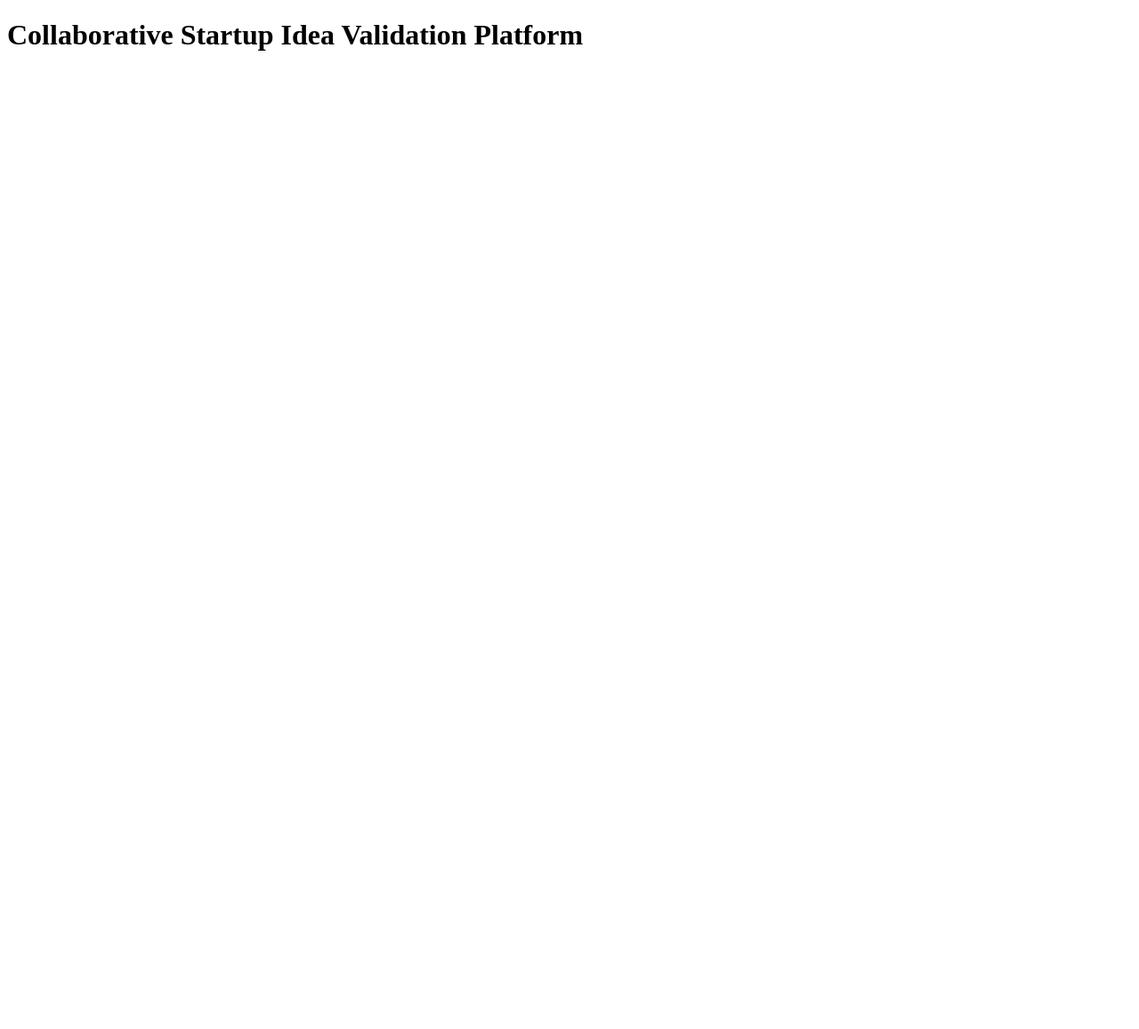
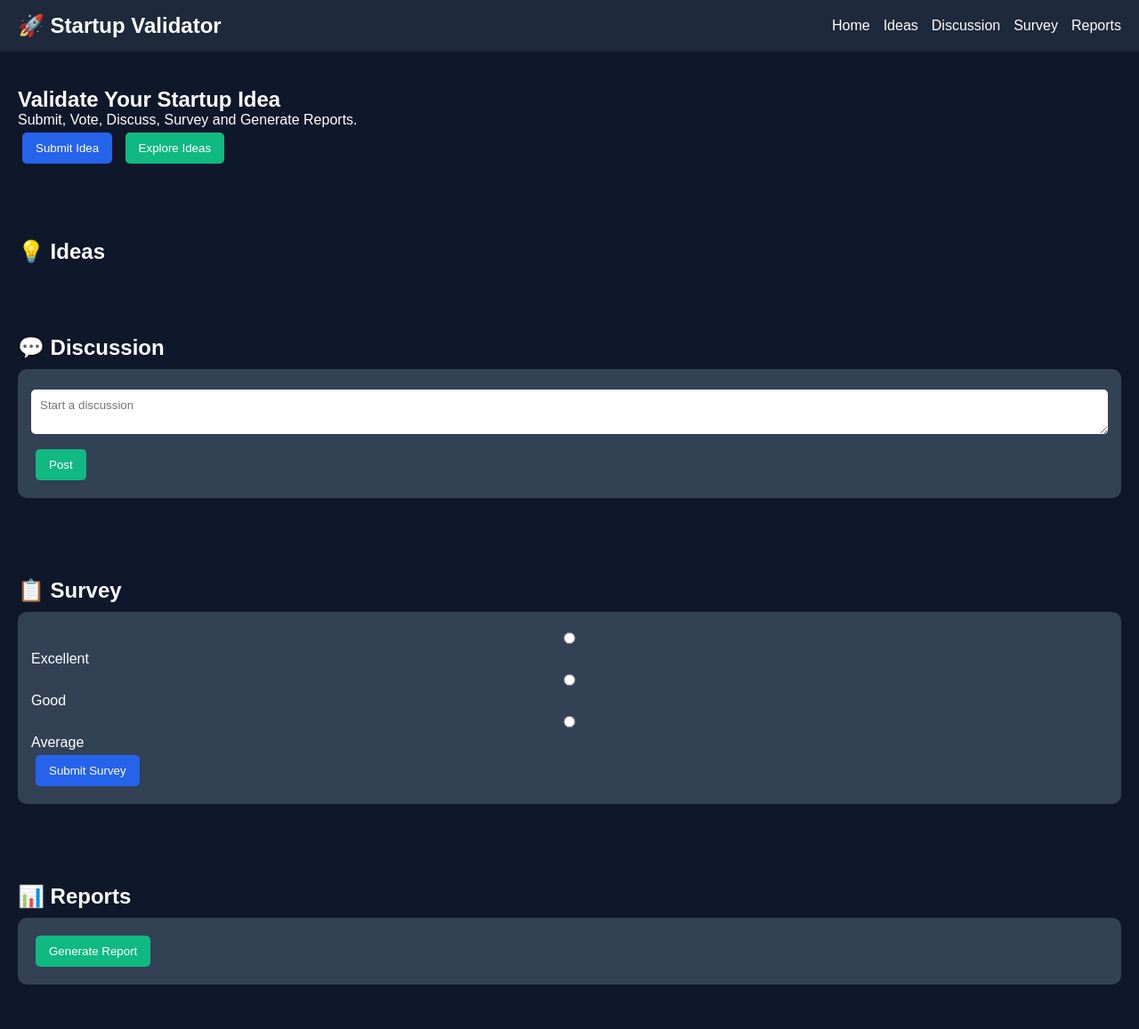
Before and after one commit to vu241fa04c70-tech/teamwork, a Flask app: template templates/index.html in a window 1280 px wide. Shown: the whole page at 89% size. Before the commit the page ends 57 px from the top, so only its background shows below. Run offline with Flask 3, Linux system fonts and the light colour scheme; the template is opened without the code that fills it, so the values that code supplies are empty.

Commit message:
ui added

```diff
--- a/app.py
+++ b/app.py
@@ -1,5 +1,7 @@
-from flask import Flask
+from flask import Flask, render_template
+from flask_cors import CORS
 from flasgger import Swagger
+
 from config.database import db
 
 from routes.auth_routes import auth_bp
@@ -12,12 +14,17 @@ from routes.dashboard_routes import dashboard_bp
 
 app = Flask(__name__)
 
+# Enable CORS
+CORS(app)
+
+# Database Configuration
 app.config['SQLALCHEMY_DATABASE_URI'] = 'sqlite:///startup_validation.db'
 app.config['SQLALCHEMY_TRACK_MODIFICATIONS'] = False
 app.config['SECRET_KEY'] = 'secretkey'
 
 db.init_app(app)
 
+# Swagger Configuration
 swagger_template = {
     "swagger": "2.0",
     "info": {
@@ -25,7 +32,6 @@ swagger_template = {
         "description": "Collaborative Research APIs",
         "version": "1.0"
     },
-
     "tags": [
         {
             "name": "Authentication",
@@ -57,8 +63,10 @@ swagger_template = {
         }
     ]
 }
+
 Swagger(app, template=swagger_template)
 
+# Register Blueprints
 app.register_blueprint(auth_bp)
 app.register_blueprint(idea_bp)
 app.register_blueprint(vote_bp)
@@ -67,14 +75,15 @@ app.register_blueprint(survey_bp)
 app.register_blueprint(report_bp)
 app.register_blueprint(dashboard_bp)
 
+# Create Tables
 with app.app_context():
     db.create_all()
 
+# Frontend Route
 @app.route('/')
 def home():
-    return {
-        "message": "Collaborative Startup Idea Validation Platform"
-    }
+    return render_template("index.html")
 
+# Run Application
 if __name__ == '__main__':
     app.run(debug=True)
--- a/templates/index.html
+++ b/templates/index.html
@@ -1,11 +1,174 @@
 <!DOCTYPE html>
-<html>
+<html lang="en">
 <head>
-    <title>Startup Validation Platform</title>
+<meta charset="UTF-8">
+<meta name="viewport" content="width=device-width, initial-scale=1.0">
+<title>Startup Idea Validation Platform</title>
+<style>
+*{margin:0;padding:0;box-sizing:border-box;font-family:Arial,sans-serif}
+body{background:#0f172a;color:white}
+nav{display:flex;justify-content:space-between;align-items:center;padding:15px 20px;background:#1e293b;position:sticky;top:0}
+.logo{font-size:24px;font-weight:bold}
+.nav-links{display:flex;gap:15px}
+.nav-links a{color:white;text-decoration:none}
+.menu{display:none;cursor:pointer}
+.hero,.section{padding:40px 20px}
+.card{background:#334155;padding:15px;border-radius:10px;margin:10px 0}
+input,textarea{width:100%;padding:10px;margin:8px 0;border-radius:5px;border:none}
+button{padding:10px 15px;border:none;border-radius:5px;cursor:pointer;margin:5px}
+.primary{background:#2563eb;color:white}
+.success{background:#10b981;color:white}
+.hidden{display:none}
+@media(max-width:768px){
+.nav-links{display:none;flex-direction:column;width:100%}
+.nav-links.active{display:flex}
+.menu{display:block}
+nav{flex-wrap:wrap}
+}
+</style>
 </head>
 <body>
 
-    <h1>Collaborative Startup Idea Validation Platform</h1>
+<nav>
+<div class="logo">🚀 Startup Validator</div>
+<div class="nav-links" id="navLinks">
+<a href="#home">Home</a>
+<a href="#ideas">Ideas</a>
+<a href="#discussion">Discussion</a>
+<a href="#survey">Survey</a>
+<a href="#reports">Reports</a>
+</div>
+<div class="menu" onclick="toggleMenu()">☰</div>
+</nav>
+
+<section id="home" class="hero">
+<h1>Validate Your Startup Idea</h1>
+<p>Submit, Vote, Discuss, Survey and Generate Reports.</p>
+<button class="primary" onclick="showForm()">Submit Idea</button>
+<button class="success" onclick="document.getElementById('ideas').scrollIntoView()">Explore Ideas</button>
+</section>
+
+<section id="ideas" class="section">
+<h2>💡 Ideas</h2>
+
+<div id="ideaForm" class="card hidden">
+<input id="title" placeholder="Idea Title">
+<textarea id="description" placeholder="Idea Description"></textarea>
+<button class="primary" onclick="submitIdea()">Submit</button>
+</div>
+
+<div id="ideasContainer"></div>
+</section>
+
+<section id="discussion" class="section">
+<h2>💬 Discussion</h2>
+<div class="card">
+<textarea id="discussionText" placeholder="Start a discussion"></textarea>
+<button class="success" onclick="postDiscussion()">Post</button>
+<div id="discussionList"></div>
+</div>
+</section>
+
+<section id="survey" class="section">
+<h2>📋 Survey</h2>
+<div class="card">
+<label><input type="radio" name="survey" value="Excellent"> Excellent</label><br>
+<label><input type="radio" name="survey" value="Good"> Good</label><br>
+<label><input type="radio" name="survey" value="Average"> Average</label><br>
+<button class="primary" onclick="submitSurvey()">Submit Survey</button>
+<div id="surveyResult"></div>
+</div>
+</section>
+
+<section id="reports" class="section">
+<h2>📊 Reports</h2>
+<div class="card">
+<button class="success" onclick="generateReport()">Generate Report</button>
+<div id="report"></div>
+</div>
+</section>
+
+<script>
+function toggleMenu(){
+document.getElementById('navLinks').classList.toggle('active');
+}
+
+function showForm(){
+document.getElementById('ideaForm').classList.remove('hidden');
+}
+
+function submitIdea(){
+let title=document.getElementById('title').value;
+let description=document.getElementById('description').value;
+
+if(!title || !description){alert('Fill all fields');return;}
+
+let ideas=JSON.parse(localStorage.getItem('ideas')||'[]');
+ideas.push({title,description,votes:0,comments:[]});
+localStorage.setItem('ideas',JSON.stringify(ideas));
+
+document.getElementById('title').value='';
+document.getElementById('description').value='';
+loadIdeas();
+}
+
+function loadIdeas(){
+let ideas=JSON.parse(localStorage.getItem('ideas')||'[]');
+let html='';
+
+ideas.forEach((idea,i)=>{
+html+=`
+<div class="card">
+<h3>${idea.title}</h3>
+<p>${idea.description}</p>
+<p>Votes: ${idea.votes}</p>
+<button class="success" onclick="vote(${i},1)">👍</button>
+<button class="primary" onclick="vote(${i},-1)">👎</button>
+<input id="c${i}" placeholder="Comment">
+<button onclick="commentIdea(${i})">Comment</button>
+${idea.comments.map(c=>`<p>💬 ${c}</p>`).join('')}
+</div>`;
+});
+
+document.getElementById('ideasContainer').innerHTML=html;
+}
+
+function vote(i,val){
+let ideas=JSON.parse(localStorage.getItem('ideas'));
+ideas[i].votes+=val;
+localStorage.setItem('ideas',JSON.stringify(ideas));
+loadIdeas();
+}
+
+function commentIdea(i){
+let ideas=JSON.parse(localStorage.getItem('ideas'));
+let c=document.getElementById('c'+i).value;
+if(c) ideas[i].comments.push(c);
+localStorage.setItem('ideas',JSON.stringify(ideas));
+loadIdeas();
+}
+
+function postDiscussion(){
+let txt=document.getElementById('discussionText').value;
+let list=document.getElementById('discussionList');
+if(txt) list.innerHTML += '<p>🗨️ '+txt+'</p>';
+document.getElementById('discussionText').value='';
+}
+
+function submitSurvey(){
+let v=document.querySelector('input[name="survey"]:checked');
+document.getElementById('surveyResult').innerHTML=v?'Selected: '+v.value:'Select an option';
+}
+
+function generateReport(){
+let ideas=JSON.parse(localStorage.getItem('ideas')||'[]');
+let votes=ideas.reduce((a,b)=>a+b.votes,0);
+document.getElementById('report').innerHTML=
+`<p>Total Ideas: ${ideas.length}</p><p>Total Votes: ${votes}</p>`;
+}
+
+loadIdeas();
+</script>
 
 </body>
 </html>
```
Also changed, not shown: instance/startup_validation.db.
